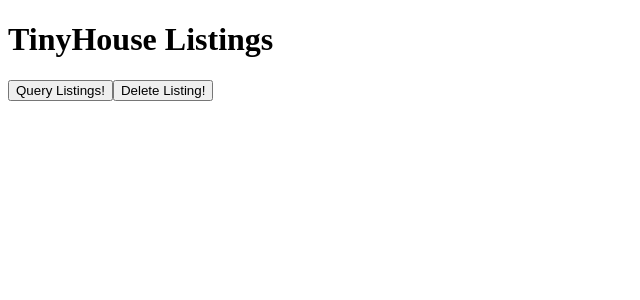
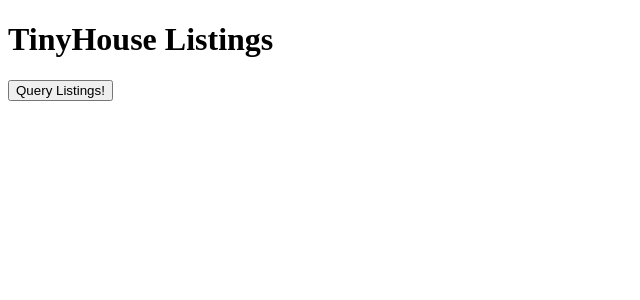
Before and after one commit to praveen-sripati/react-tinyhouse-listings-app, a React (Create React App) app in the folder client/: page / in a window 1280 px wide. Shown: the top 300 px of the page, without its empty margins (0-640 px from the left). Built offline with nearby package versions, Linux system fonts and the light colour scheme.

Commit message:
feat: Add useState hook in Listings

```diff
--- a/client/src/lib/api/server.ts
+++ b/client/src/lib/api/server.ts
@@ -1,9 +1,12 @@
-interface Body {
+interface Body<TVariables> {
   query: string;
+  variables?: TVariables;
 }
 
 export const server = {
-  fetch: async <TData = any>(body: Body) => {
+  fetch: async <TData = any, TVariables = any>(
+      body: Body<TVariables>
+    ) => {
     const res = await fetch('/api', {
       method: "POST",
       headers: {
--- a/client/src/sections/Listings/Listings.tsx
+++ b/client/src/sections/Listings/Listings.tsx
@@ -1,6 +1,7 @@
-import React from 'react';
+import React, { useState } from 'react';
 import { server } from '../../lib/api';
 import {
+  Listing,
   ListingData,
   DeleteListingData,
   DeleteListingVariables
@@ -36,27 +37,46 @@ interface Props {
 
 export const Listings = ({ title }: Props) => {
 
+  const [listings, setListings] = useState<
+    Listing[] | null
+  >(null);
+
   const fetchListings = async () => {
     const { data } =
       await server.fetch<ListingData>( {query:LISTINGS} );
-    console.log(data);
+
+    setListings(data.listings)
   }
 
-  const deleteListings = async () => {
+  const deleteListings = async (id: string) => {
     const { data } =
       await server.fetch<DeleteListingData, DeleteListingVariables>( {
         query: DELETELISTING,
         variables: {
-          id: ""
+          id
         }
       } );
     console.log(data);
+    fetchListings();
   }
+
+  const listingsList = <ul>
+    {listings?.map( listing => {
+      return <li key={listing.id}>
+        {listing.title}
+        <button
+         onClick={() => deleteListings(listing.id)}
+        >
+          Delete
+        </button>
+      </li>
+    })}
+  </ul>
   return (
     <div>
       <h1>{title}</h1>
+      {listingsList}
       <button onClick={fetchListings}>Query Listings!</button>
-      <button onClick={deleteListings}>Delete Listing!</button>
     </div>
   )
 }
--- a/client/src/sections/Listings/types.ts
+++ b/client/src/sections/Listings/types.ts
@@ -1,4 +1,4 @@
-interface Listing {
+export interface Listing {
   id: string;
   title: string;
   image: string;
@@ -10,7 +10,7 @@ interface Listing {
   rating: number;
 }
 
-export interface DeleteListing {
+export interface DeleteListingData {
   deleteListings: Listing;
 }
 
```
